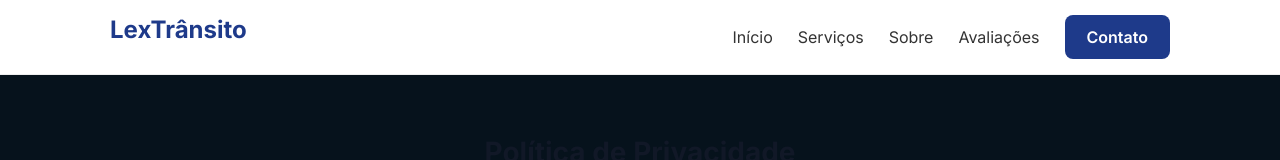
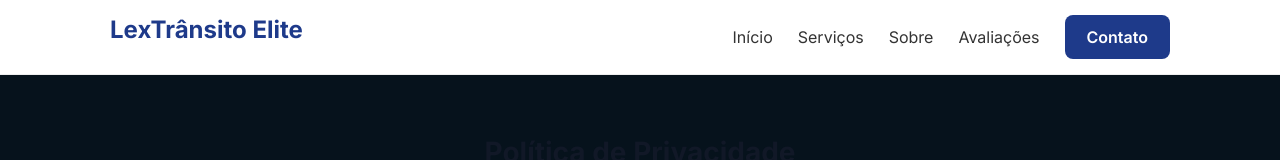
Before and after one commit to ancelmoth/lextransito, a React (Vite) app: page /politica-de-privacidade in a window 1280 px wide. Shown: the top 160 px of the page. Built offline with nearby package versions, Linux system fonts and the light colour scheme.

Commit message:
versao 01 atualizada header updated

```diff
--- a/src/components/layout/Header.jsx
+++ b/src/components/layout/Header.jsx
@@ -21,7 +21,7 @@ function Header() {
   return (
     <header style={styles.header}>
       <div style={styles.container}>
-        <h2 style={styles.logo}>LexTrânsito</h2>
+        <h2 style={styles.logo}>LexTrânsito Elite</h2>
 
         {isMobile && (
           <button
```
